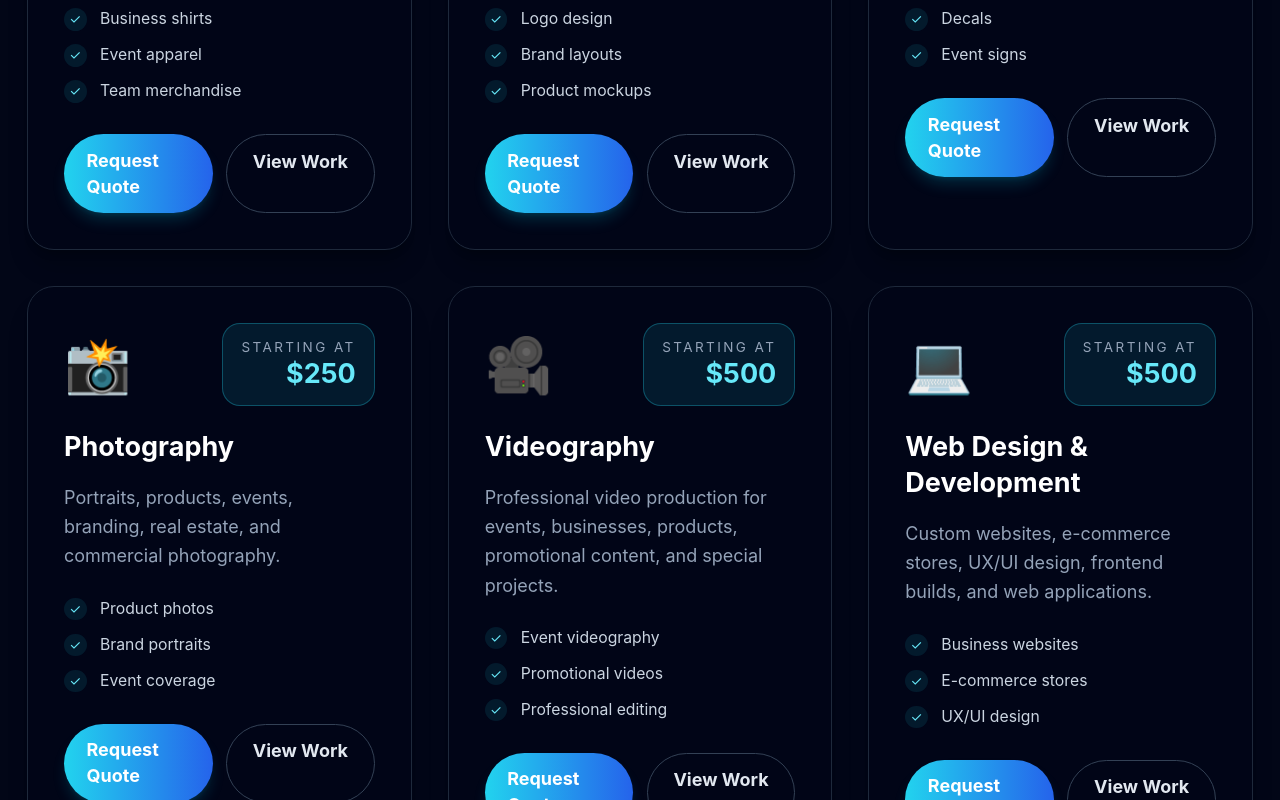
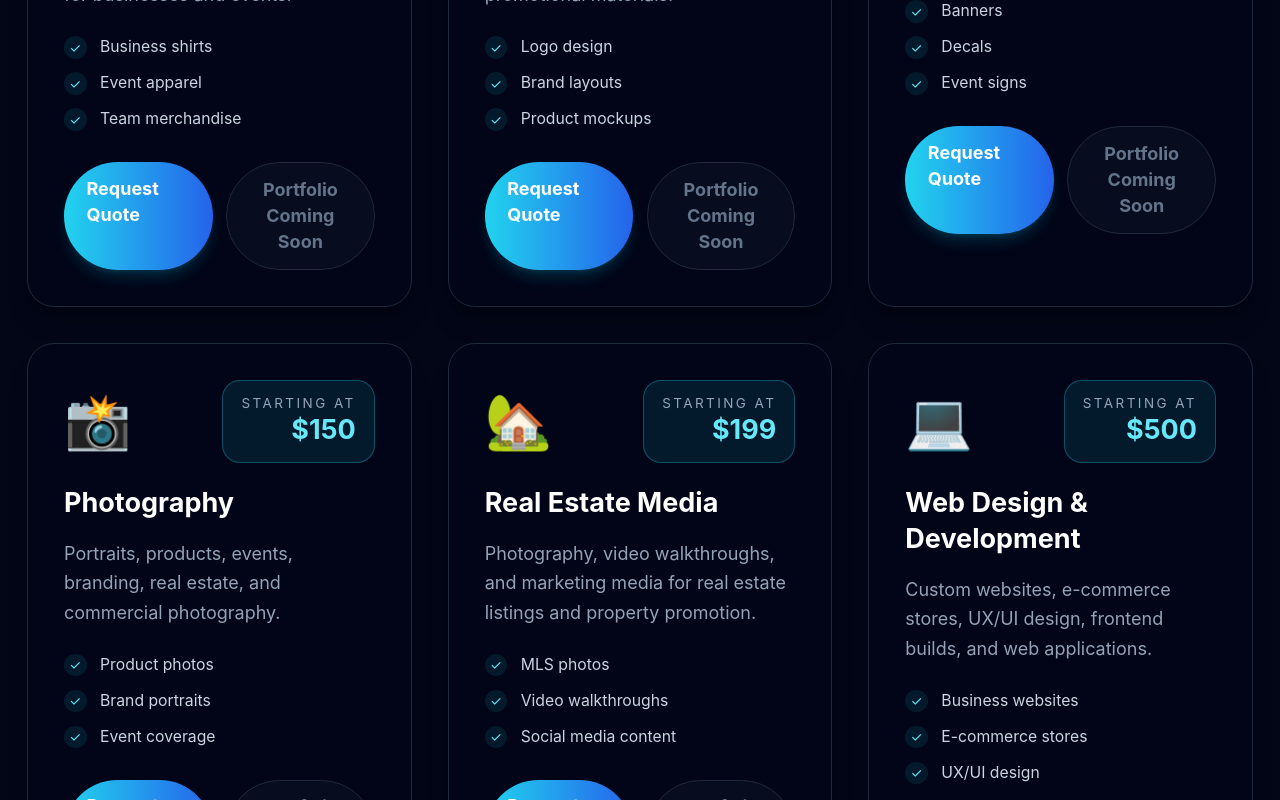
Before and after one commit to outlandi-co/signavi-studio, a React (Vite) app: page /services in a window 1280 px wide. Shown: the part 1700-2500 px from the top of the page. Built offline with nearby package versions, Linux system fonts and the light colour scheme; no server answers.

Commit message:
Disable View Work buttons

```diff
--- a/src/pages/Services.jsx
+++ b/src/pages/Services.jsx
@@ -9,6 +9,7 @@ const services = [
     title: "Screen Printing",
     icon: "🖨️",
     startingAt: "$12",
+    portfolioReady: false,
     disabled: true,
     status: "Coming Soon",
     description:
@@ -24,6 +25,7 @@ const services = [
   title: "DTF Transfers",
   icon: "🎽",
   startingAt: "$5",
+    portfolioReady: false,
   description:
     "High-quality full-color DTF transfers ready to press onto apparel, merch, uniforms, and custom orders.",
   features: [
@@ -36,6 +38,7 @@ const services = [
     title: "Laser Engraving",
     icon: "🔥",
     startingAt: "$15",
+    portfolioReady: false,
     description:
       "Custom engraving for leather, wood, acrylic, tumblers, awards, gifts, and promotional products.",
     features: [
@@ -48,6 +51,7 @@ const services = [
     title: "Custom Apparel Printing",
     icon: "👕",
     startingAt: "$12",
+    portfolioReady: false,
     description:
       "Shirts, hoodies, hats, uniforms, team apparel, and branded merchandise for businesses and events.",
     features: [
@@ -60,6 +64,7 @@ const services = [
     title: "Graphic Design & Branding",
     icon: "🎨",
     startingAt: "$75",
+    portfolioReady: false,
     description:
       "Logos, brand identity, marketing graphics, mockups, layouts, and promotional materials.",
     features: [
@@ -72,6 +77,7 @@ const services = [
     title: "Signs & Banners",
     icon: "🪧",
     startingAt: "$35",
+    portfolioReady: false,
     description:
       "Business signage, event banners, decals, stickers, promotional displays, and graphics.",
     features: [
@@ -83,7 +89,8 @@ const services = [
   {
     title: "Photography",
     icon: "📸",
-  startingAt: "$250",
+    startingAt: "$150",
+    portfolioReady: false,
     description:
       "Portraits, products, events, branding, real estate, and commercial photography.",
     features: [
@@ -93,21 +100,23 @@ const services = [
     ]
   },
   {
-  title: "Videography",
-  icon: "🎥",
-  startingAt: "$500",
+    title: "Real Estate Media",
+    icon: "🏡",
+    startingAt: "$199",
+    portfolioReady: false,
     description:
-    "Professional video production for events, businesses, products, promotional content, and special projects.",
+      "Photography, video walkthroughs, and marketing media for real estate listings and property promotion.",
     features: [
-    "Event videography",
-    "Promotional videos",
-    "Professional editing"
+      "MLS photos",
+      "Video walkthroughs",
+      "Social media content"
     ]
   },
   {
     title: "Web Design & Development",
     icon: "💻",
     startingAt: "$500",
+    portfolioReady: false,
     description:
       "Custom websites, e-commerce stores, UX/UI design, frontend builds, and web applications.",
     features: [
@@ -120,6 +129,7 @@ const services = [
     title: "Promotional Products",
     icon: "🎁",
     startingAt: "$15",
+    portfolioReady: false,
     description:
       "Branded giveaways, event products, engraved merchandise, and custom gifts for businesses and teams.",
     features: [
@@ -319,12 +329,23 @@ export default function Services() {
                       Request Quote
                     </Link>
 
+                    {service.portfolioReady ? (
                       <Link
                         to="/gallery"
                         className="inline-flex justify-center rounded-full border border-slate-700 px-5 py-3 font-bold text-slate-200 transition hover:border-cyan-400 hover:text-cyan-300"
                       >
                         View Work
                       </Link>
+                    ) : (
+                      <button
+                        type="button"
+                        disabled
+                        title={`${service.title} portfolio coming soon`}
+                        className="cursor-not-allowed rounded-full border border-slate-800 bg-slate-900/40 px-5 py-3 font-bold text-slate-500"
+                      >
+                        Portfolio Coming Soon
+                      </button>
+                    )}
                   </>
                 )}
 
```
Lines whose indentation alone changed are shown as unchanged.
